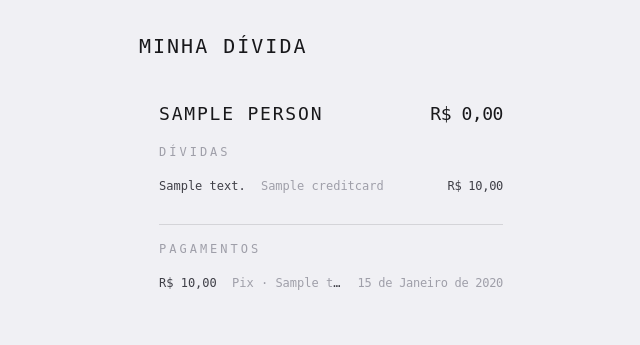
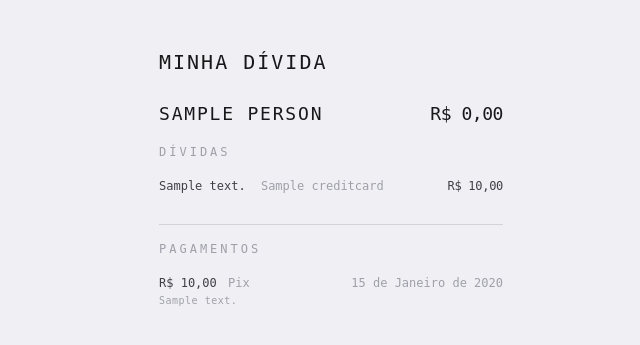
Before and after one commit to wlcvs/debt-tracker-django, a Django app: page /public/00000000-0000-0000-0000-000000000001/ in a window 1280 px wide. Shown: the part 53-398 px from the top of the page, without its empty margins (309-949 px from the left). Run offline with Django 5.2, Linux system fonts and the light colour scheme; tables that the repository leaves empty hold one stand-in row (values such as "Sample post"); some libraries are stand-ins or nearby versions.

Commit message:
fix: align public view content by moving title inside section; rename to Consultar dívida
Co-Authored-By: Claude Sonnet 4.6 <noreply@anthropic.com>

```diff
--- a/templates/tracker/public_landing.html
+++ b/templates/tracker/public_landing.html
@@ -1,10 +1,10 @@
 {% extends "base.html" %}
-{% block title %}Consultar saldo — Debt Tracker{% endblock %}
+{% block title %}Consultar dívida — Debt Tracker{% endblock %}
 {% block body_class %}min-h-screen flex flex-col bg-[#f0f0f4] dark:bg-zinc-950 text-zinc-900 dark:text-zinc-100{% endblock %}
 {% block body %}
 <main class="flex-1 flex items-center justify-center px-4 -mt-40">
   <div class="w-full max-w-sm">
-    <h1 class="text-lg tracking-widest uppercase text-zinc-900 dark:text-white mb-8">Consultar saldo</h1>
+    <h1 class="text-lg tracking-widest uppercase text-zinc-900 dark:text-white mb-8">Consultar dívida</h1>
     <form method="post" class="flex flex-col gap-3">
       {% csrf_token %}
       <div>
--- a/templates/tracker/public_view.html
+++ b/templates/tracker/public_view.html
@@ -5,18 +5,17 @@
 
 {% block body %}
 <main class="flex-1 max-w-md mx-auto w-full px-4 sm:px-8 py-6 sm:py-8">
-  <h2 class="text-xl tracking-widest uppercase text-zinc-900 dark:text-white mb-4 sm:mb-6">Minha Dívida</h2>
+  <section class="-mx-4 sm:mx-0">
+    <div class="px-5 pt-4 pb-4">
+      <h2 class="text-xl tracking-widest uppercase text-zinc-900 dark:text-white mb-4 sm:mb-6">Minha Dívida</h2>
 
-  <section class="-mx-4 sm:mx-0">
-    <div class="px-5 py-4 flex items-baseline justify-between gap-4">
-      <h3 class="text-lg tracking-widest uppercase text-zinc-900 dark:text-white">{{ person.name }}</h3>
-      <p class="text-lg tracking-tight text-zinc-900 dark:text-white shrink-0">R$ {{ balance|floatformat:2 }}</p>
-    </div>
+      <div class="flex items-baseline justify-between gap-4 mb-4">
+        <h3 class="text-lg tracking-widest uppercase text-zinc-900 dark:text-white">{{ person.name }}</h3>
+        <p class="text-lg tracking-tight text-zinc-900 dark:text-white shrink-0">R$ {{ balance|floatformat:2 }}</p>
+      </div>
 
-    <div class="px-5 pb-4">
       {# Debts #}
       <p class="text-xs tracking-[0.25em] uppercase text-zinc-400 dark:text-zinc-500 mb-3">Dívidas</p>
-
       {% if not debts %}
         <p class="text-xs text-zinc-400 dark:text-zinc-600 mb-6">Nenhuma dívida registrada.</p>
       {% else %}
@@ -37,23 +36,23 @@
         </ul>
       {% endif %}
 
-      {# Divider #}
       <div class="border-t border-zinc-300 dark:border-zinc-700 mb-4"></div>
 
       {# Payments #}
       <p class="text-xs tracking-[0.25em] uppercase text-zinc-400 dark:text-zinc-500 mb-3">Pagamentos</p>
-
       {% if not payments %}
         <p class="text-xs text-zinc-400 dark:text-zinc-600">Nenhum pagamento registrado.</p>
       {% else %}
         <ul class="flex flex-col">
           {% for payment in payments %}
-            <li class="flex justify-between text-xs py-1.5 text-zinc-700 dark:text-zinc-300">
-              <span class="truncate mr-4">
-                R$ {{ payment.amount|floatformat:2 }}
-                <span class="ml-2 text-zinc-400 dark:text-zinc-600">{{ payment.get_method_display }}{% if payment.description %} · {{ payment.description }}{% endif %}</span>
-              </span>
-              <span class="shrink-0 tracking-tight text-zinc-400 dark:text-zinc-600">{{ payment.date }}</span>
+            <li class="py-1.5">
+              <div class="flex justify-between text-xs text-zinc-700 dark:text-zinc-300">
+                <span>R$ {{ payment.amount|floatformat:2 }} <span class="ml-1 text-zinc-400 dark:text-zinc-600">{{ payment.get_method_display }}</span></span>
+                <span class="shrink-0 text-zinc-400 dark:text-zinc-600 ml-4">{{ payment.date }}</span>
+              </div>
+              {% if payment.description %}
+                <p class="text-[10px] tracking-wider text-zinc-400 dark:text-zinc-600 mt-0.5">{{ payment.description }}</p>
+              {% endif %}
             </li>
           {% endfor %}
         </ul>
```
